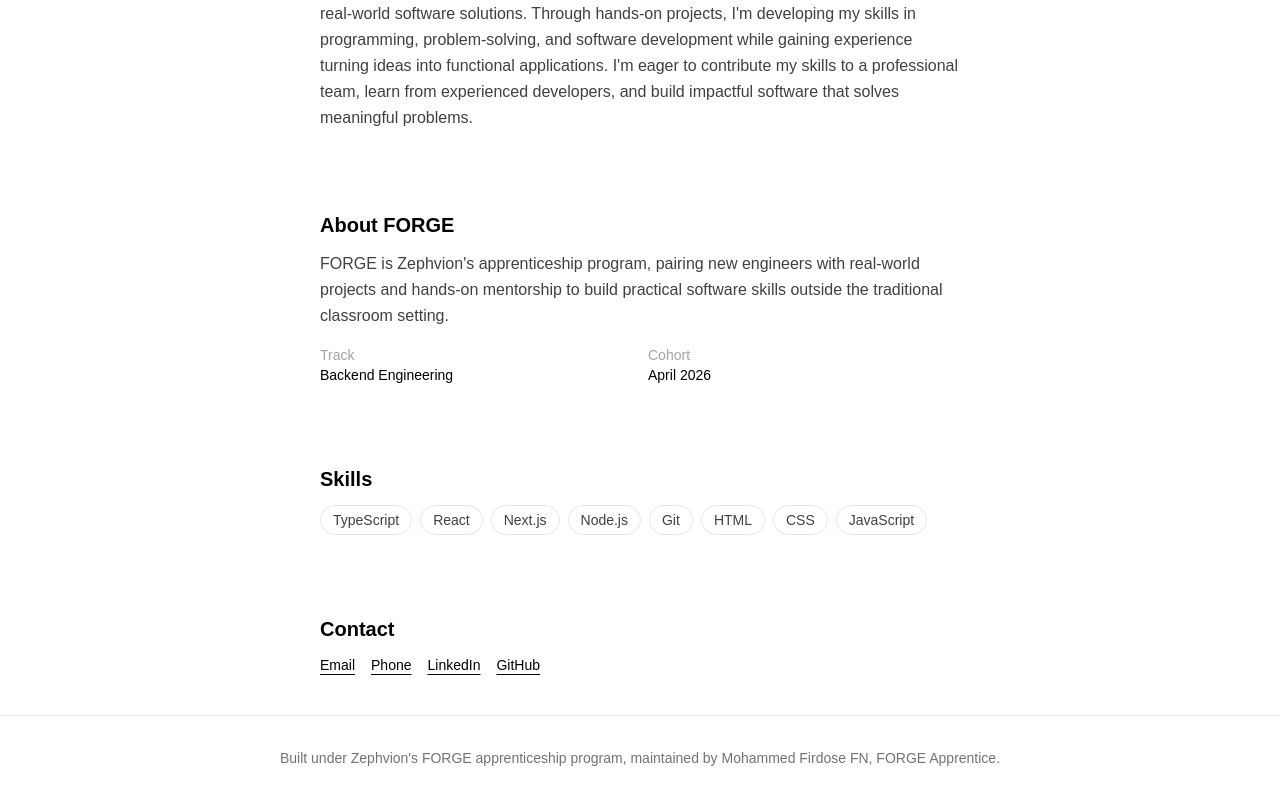
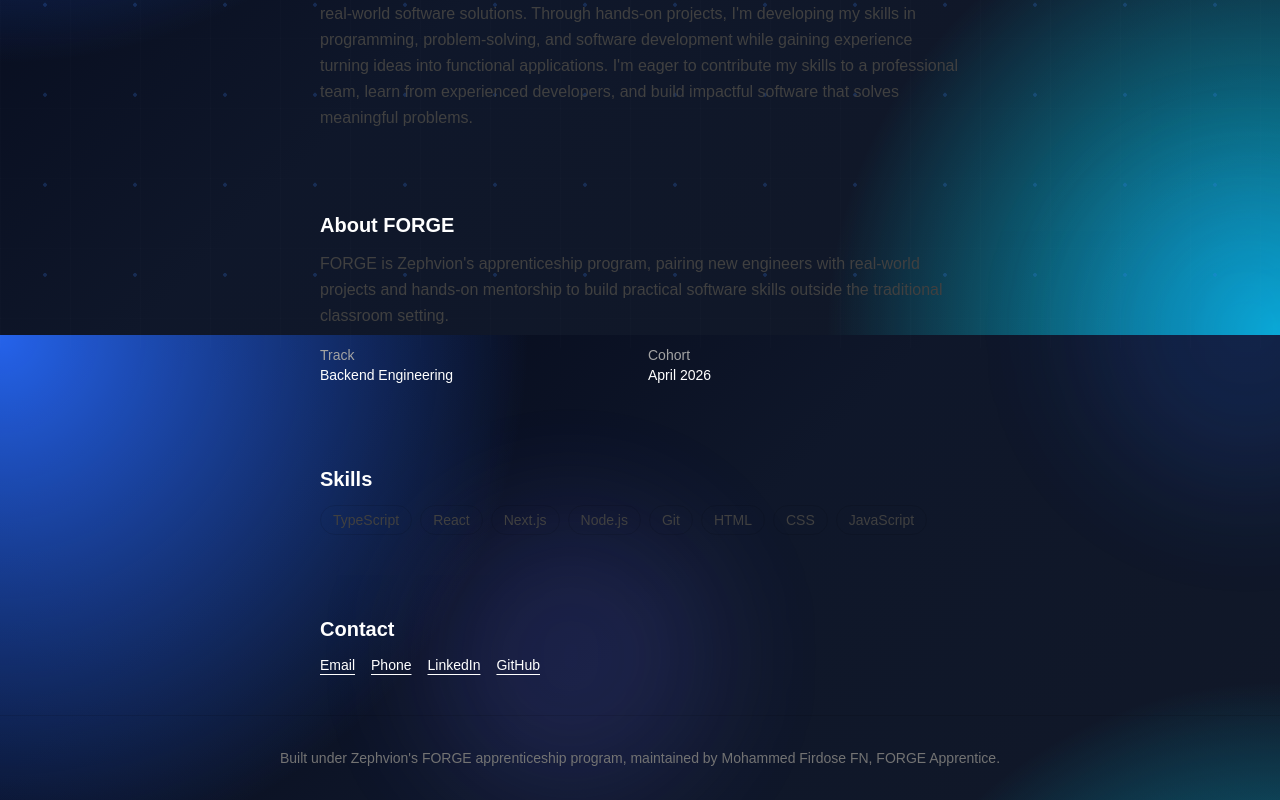
Before and after one commit to firdose0104/Zephvi.Portfolio, a Next.js app: page / in a window 1280 px wide. Shown: the part 465-1265 px from the top of the page. Built offline with nearby package versions, Linux system fonts and the light colour scheme.

Commit message:
Update page.tsx

```diff
--- a/app/page.tsx
+++ b/app/page.tsx
@@ -1,3 +1,22 @@
+// import Header from "@/components/Header";
+// import About from "@/components/About";
+// import ForgeSection from "@/components/ForgeSection";
+// import Skills from "@/components/Skills";
+// import Contact from "@/components/Contact";
+// import Footer from "@/components/Footer";
+
+// export default function Home() {
+//   return (
+//     <main className="min-h-screen bg-white text-black">
+//       <Header />
+//       <About />
+//       <ForgeSection />
+//       <Skills />
+//       <Contact />
+//       <Footer />
+//     </main>
+//   );
+// }
 import Header from "@/components/Header";
 import About from "@/components/About";
 import ForgeSection from "@/components/ForgeSection";
@@ -7,13 +26,22 @@
 
 export default function Home() {
   return (
-    <main className="min-h-screen bg-white text-black">
+    <main className="relative min-h-screen overflow-hidden text-white">
+
+      {/* Background blur circles */}
+      <div className="absolute -top-40 -left-40 h-96 w-96 rounded-full bg-cyan-500/20 blur-3xl animate-pulse"></div>
+      <div className="absolute top-1/2 -right-32 h-80 w-80 rounded-full bg-blue-600/20 blur-3xl animate-pulse"></div>
+      <div className="absolute bottom-0 left-1/3 h-72 w-72 rounded-full bg-indigo-500/20 blur-3xl animate-pulse"></div>
+
+      <div className="relative z-10">
         <Header />
         <About />
         <ForgeSection />
         <Skills />
         <Contact />
         <Footer />
+      </div>
+
     </main>
   );
 }
```
Lines whose indentation alone changed are shown as unchanged.
